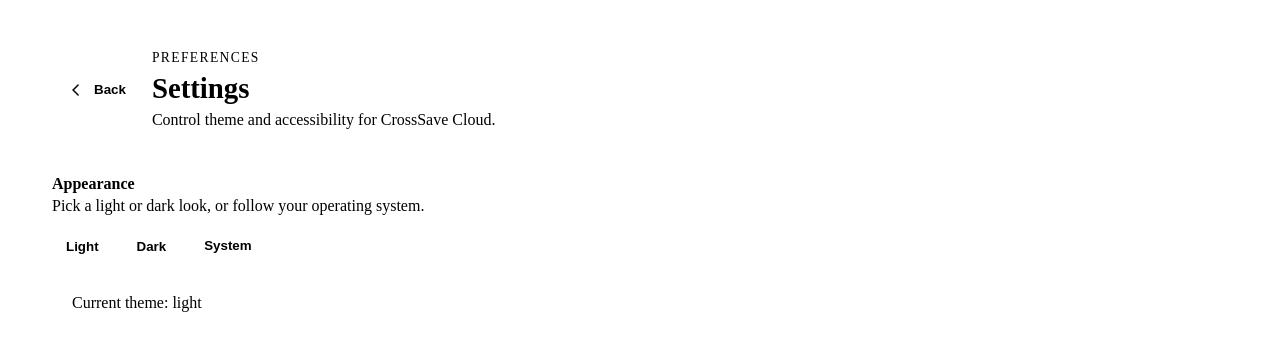
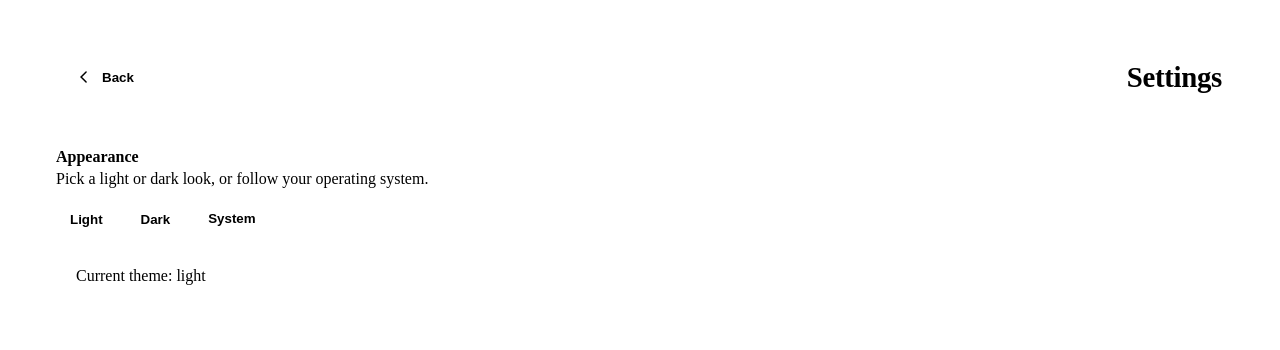
Before and after one commit to h1dr0nn/CrossSave-Cloud, a SvelteKit app in the folder app/: page /settings in a window 1280 px wide. Shown: the top 350 px of the page. Built offline with nearby package versions, Linux system fonts and the light colour scheme.

Commit message:
Refine sidebar blur and settings header

```diff
--- a/app/src/components/EmulatorList.svelte
+++ b/app/src/components/EmulatorList.svelte
@@ -23,6 +23,8 @@
         role="option"
         aria-selected={emulator.emulator_id === selectedId}
       >
+        <span class="blur-plate" aria-hidden="true"></span>
+        <div class="button-surface">
           <div class="icon">
             <svg viewBox="0 0 24 24" aria-hidden="true">
               <path
@@ -37,6 +39,7 @@
             <span>{emulator.name}</span>
             <small>{emulator.default_save_paths[0] ?? "No save path"}</small>
           </div>
+        </div>
       </button>
     {/each}
   {/if}
@@ -49,26 +52,52 @@
     gap: clamp(6px, 1vw, 10px);
     max-height: calc(100vh - clamp(110px, 14vw, 180px));
     overflow-y: auto;
+    overflow-x: visible;
     padding: clamp(12px, 2vw, 16px) clamp(2px, 0.6vw, 6px) clamp(2px, 0.6vw, 6px) 0;
   }
 
   button {
     position: relative;
-    border: 1px solid var(--border);
-    background: linear-gradient(180deg, color-mix(in srgb, var(--surface) 90%, transparent), var(--surface));
-    border-radius: 12px;
-    padding: clamp(10px, 2vw, 14px);
+    border: none;
+    background: transparent;
+    border-radius: 14px;
+    padding: 0;
+    display: block;
+    text-align: left;
+    cursor: pointer;
+    transition: transform 0.15s ease;
+    color: var(--text);
+  }
+
+  .blur-plate {
+    position: absolute;
+    inset: -12px -14px;
+    background: color-mix(in srgb, var(--surface) 86%, transparent);
+    border-radius: 16px;
+    filter: blur(18px);
+    backdrop-filter: blur(20px);
+    opacity: 0.9;
+    pointer-events: none;
+    z-index: 0;
+    transition: opacity 0.2s ease, filter 0.2s ease;
+  }
+
+  .button-surface {
+    position: relative;
     display: grid;
     grid-template-columns: auto 1fr;
     gap: clamp(10px, 1.5vw, 14px);
     align-items: center;
-    text-align: left;
-    cursor: pointer;
-    transition: border-color 0.2s ease, background 0.2s ease, transform 0.15s ease, box-shadow 0.2s ease;
-    color: var(--text);
+    padding: clamp(10px, 2vw, 14px);
+    border-radius: 14px;
+    border: 1px solid var(--border);
+    background: linear-gradient(180deg, color-mix(in srgb, var(--surface) 92%, transparent), var(--surface));
+    box-shadow: var(--shadow-soft);
+    overflow: visible;
+    z-index: 1;
   }
 
-  button::before {
+  .button-surface::before {
     content: "";
     position: absolute;
     inset: 6px auto 6px -3px;
@@ -79,18 +108,27 @@
   }
 
   button.selected {
+    transform: none;
+  }
+
+  button.selected .button-surface {
     border-color: var(--accent);
     background: linear-gradient(120deg, color-mix(in srgb, var(--accent-muted) 80%, var(--surface) 20%), var(--surface));
     box-shadow: 0 10px 20px color-mix(in srgb, var(--accent-strong) 28%, transparent);
     transform: translateY(-1px);
   }
 
-  button.selected::before {
+  button.selected .button-surface::before {
     background: var(--accent);
   }
 
-  button:hover {
+  button:hover .button-surface {
     border-color: color-mix(in srgb, var(--accent) 60%, var(--border));
+  }
+
+  button:hover .blur-plate {
+    opacity: 1;
+    filter: blur(16px);
   }
 
   .icon {
--- a/app/src/components/Sidebar.svelte
+++ b/app/src/components/Sidebar.svelte
@@ -68,7 +68,6 @@
     border-right: 1px solid color-mix(in srgb, var(--border) 80%, transparent);
     box-shadow: var(--shadow-soft);
     border-radius: 0 18px 18px 0;
-    overflow: hidden;
     padding: 18px;
     display: flex;
     flex-direction: column;
--- a/app/src/routes/settings/+page.svelte
+++ b/app/src/routes/settings/+page.svelte
@@ -43,11 +43,7 @@ function goBack() {
       </svg>
       <span>Back</span>
     </button>
-    <div class="headline">
-      <p class="eyebrow">Preferences</p>
-      <h1>Settings</h1>
-      <p class="subtitle">Control theme and accessibility for CrossSave Cloud.</p>
-    </div>
+    <h1>Settings</h1>
   </header>
 
   <div class="panel">
@@ -56,13 +52,13 @@ function goBack() {
       <p class="helper">Pick a light or dark look, or follow your operating system.</p>
     </div>
     <div class="actions">
-      <button class="pill" on:click={setLight} aria-pressed={$themePreference === "light"}>
+      <button class="pill" class:active={$themePreference === "light"} on:click={setLight} aria-pressed={$themePreference === "light"}>
         <span>Light</span>
       </button>
-      <button class="pill" on:click={setDark} aria-pressed={$themePreference === "dark"}>
+      <button class="pill" class:active={$themePreference === "dark"} on:click={setDark} aria-pressed={$themePreference === "dark"}>
         <span>Dark</span>
       </button>
-      <button class="pill" on:click={useSystem} aria-pressed={$themePreference === "system"}>
+      <button class="pill" class:active={$themePreference === "system"} on:click={useSystem} aria-pressed={$themePreference === "system"}>
         System
       </button>
     </div>
@@ -75,35 +71,36 @@ function goBack() {
 
 <style>
   .settings {
-    padding: clamp(16px, 3vw, 28px);
+    padding: clamp(16px, 3vw, 32px);
     display: flex;
     flex-direction: column;
-    gap: 16px;
+    gap: 18px;
     background: var(--bg);
     color: var(--text);
     min-height: 100vh;
   }
 
   .settings-bar {
-    display: grid;
-    grid-template-columns: auto 1fr;
-    gap: 12px;
+    display: flex;
     align-items: center;
-    padding: 14px 16px;
-    border-radius: var(--radius);
+    gap: 14px;
+    flex-wrap: wrap;
+    padding: 16px 18px;
+    border-radius: 18px;
     background: color-mix(in srgb, var(--surface) 94%, transparent);
-    border: 1px solid color-mix(in srgb, var(--border) 88%, transparent);
-    box-shadow: var(--shadow-soft);
+    border: 1px solid color-mix(in srgb, var(--border) 90%, transparent);
+    box-shadow: 0 12px 28px color-mix(in srgb, var(--shadow) 35%, transparent);
+    backdrop-filter: blur(16px);
   }
 
   .icon-button {
     display: inline-flex;
     align-items: center;
     gap: 8px;
-    padding: 10px 14px;
-    border-radius: 999px;
-    border: 1px solid var(--border);
-    background: var(--surface);
+    padding: 11px 16px;
+    border-radius: 12px;
+    border: 1px solid color-mix(in srgb, var(--border) 90%, transparent);
+    background: linear-gradient(120deg, color-mix(in srgb, var(--surface) 94%, transparent), var(--surface));
     cursor: pointer;
     color: var(--text);
     font-weight: 600;
@@ -121,22 +118,12 @@ function goBack() {
     height: 20px;
   }
 
-  .headline h1 {
-    margin: 6px 0 6px;
+  h1 {
+    flex: 1;
+    text-align: right;
+    margin: 0 0 0 auto;
     font-size: clamp(1.4rem, 0.8vw + 1.2rem, 1.8rem);
-  }
-
-  .eyebrow {
-    margin: 0;
-    font-size: 0.85rem;
-    letter-spacing: 0.1em;
-    text-transform: uppercase;
-    color: var(--muted);
-  }
-
-  .subtitle {
-    margin: 0;
-    color: var(--muted);
+    letter-spacing: -0.01em;
   }
 
   .panel {
@@ -177,7 +164,8 @@ function goBack() {
     transition: border-color 0.2s ease, transform 0.15s ease, box-shadow 0.2s ease;
   }
 
-  .pill[aria-pressed="true"] {
+  .pill[aria-pressed="true"],
+  .pill.active {
     border-color: var(--accent);
     box-shadow: 0 10px 18px color-mix(in srgb, var(--accent-strong) 20%, transparent);
     transform: translateY(-1px);
@@ -204,8 +192,13 @@ function goBack() {
 
   @media (max-width: 640px) {
     .settings-bar {
-      grid-template-columns: 1fr;
-      align-items: flex-start;
+      flex-direction: column;
+      align-items: stretch;
+    }
+
+    h1 {
+      text-align: left;
+      margin-left: 0;
     }
 
     .actions {
```
Lines whose indentation alone changed are shown as unchanged.
